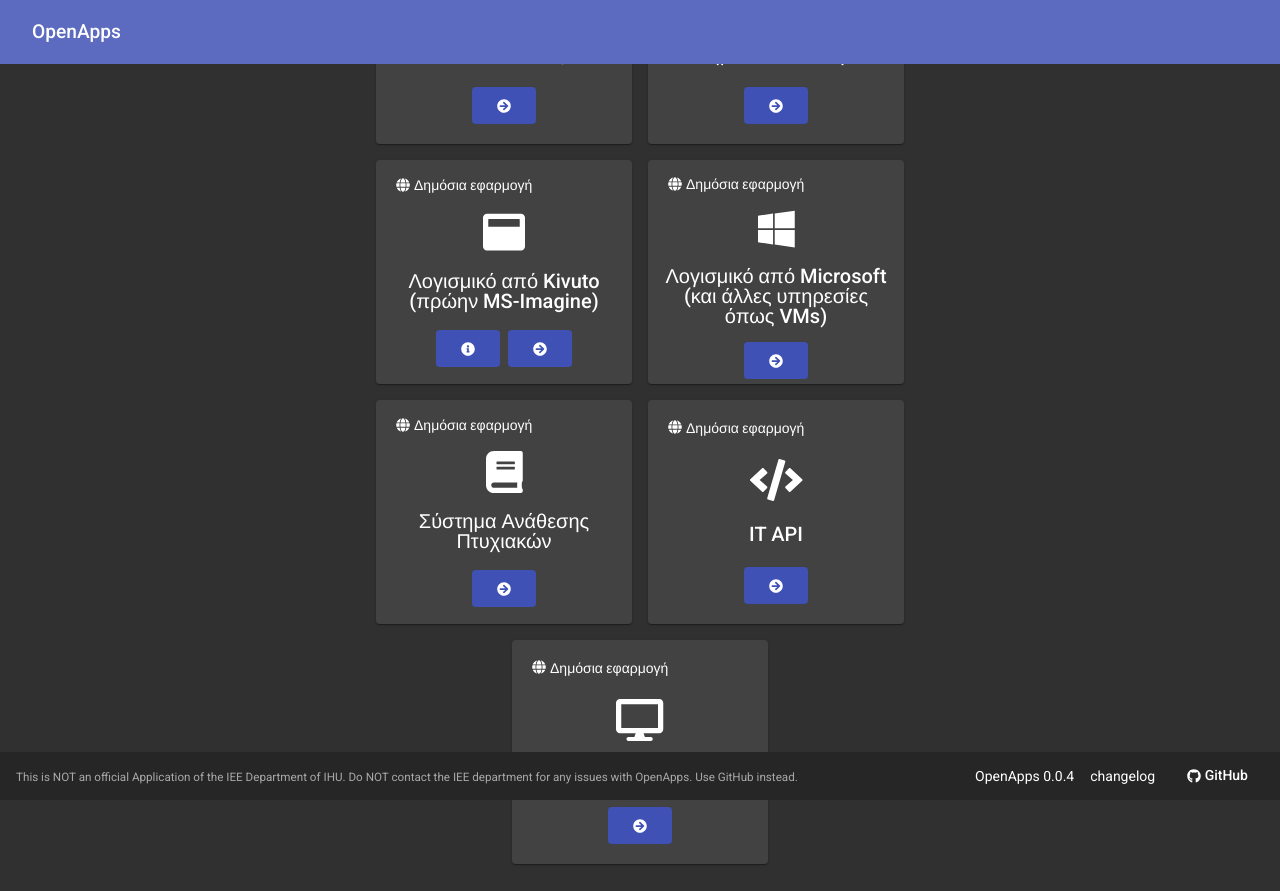
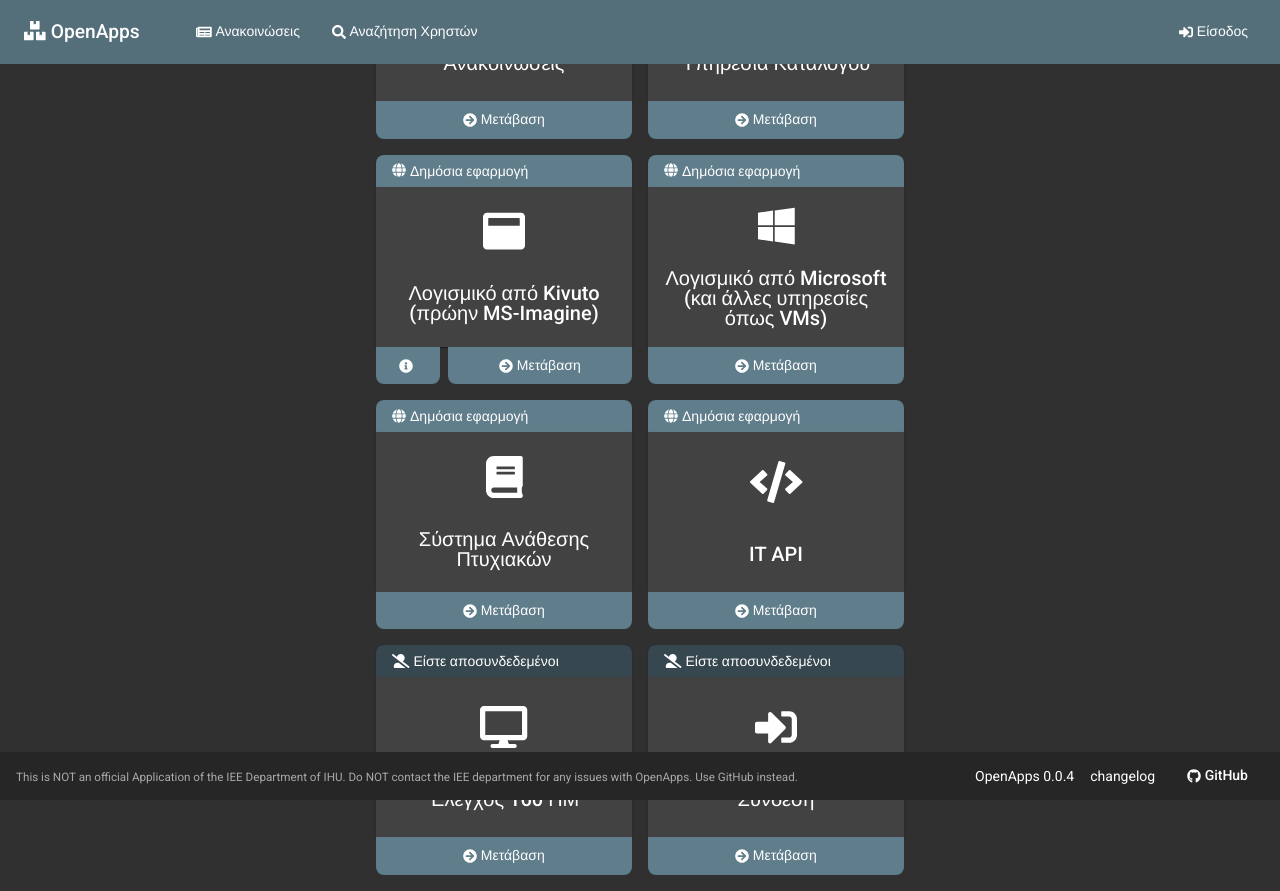
Before and after one commit to theokyr/OpenApps, an Angular app: page / in a window 1280 px wide. Built offline with nearby package versions, Linux system fonts and the light colour scheme.

Commit message:
Layout Improvements
- Improved App Feature cards on Frontpage
- Improved Header and added some basic Navigation

```diff
--- /dev/null
+++ b/src/app/shared/api-feature-state.model.ts
@@ -0,0 +1,6 @@
+export enum ApiFeatureStateModel {
+  Private,
+  Public,
+  SignedOut,
+  SignedIn
+}
--- a/src/app/shared/api-feature.model.ts
+++ b/src/app/shared/api-feature.model.ts
@@ -1,13 +1,14 @@
 import {TranslatedText} from "../lib/announcements/translated-text";
+import {ApiFeatureStateModel} from "./api-feature-state.model";
 
 export class ApiFeature {
   private readonly _title: TranslatedText;
   private readonly _link: string;
   private readonly _infoLink: string;
   private readonly _icon: Object;
-  private readonly _isPublic: boolean;
+  private readonly _isPublic: ApiFeatureStateModel;
 
-  constructor(title: TranslatedText, link: string, infoLink: string, icon: Object, publicFeature: boolean) {
+  constructor(title: TranslatedText, link: string, infoLink: string, icon: Object, publicFeature: ApiFeatureStateModel) {
     this._title = title;
     this._link = link;
     this._infoLink = infoLink;
@@ -31,7 +32,7 @@ export class ApiFeature {
     return this._icon;
   }
 
-  get isPublic(): boolean {
+  get isPublic(): ApiFeatureStateModel {
     return this._isPublic;
   }
 }
--- a/src/app/view-angular/layout/feature/features.ts
+++ b/src/app/shared/features.ts
@@ -1,5 +1,5 @@
-import {ApiFeature} from "../../../shared/api-feature.model";
-import {TranslatedText} from "../../../lib/announcements/translated-text";
+import {ApiFeature} from "./api-feature.model";
+import {TranslatedText} from "../lib/announcements/translated-text";
 import {faNewspaper} from "@fortawesome/free-solid-svg-icons/faNewspaper";
 import {faSearch} from "@fortawesome/free-solid-svg-icons/faSearch";
 import {faWindowMaximize} from "@fortawesome/free-solid-svg-icons/faWindowMaximize";
@@ -7,8 +7,23 @@ import {faWindows} from "@fortawesome/free-brands-svg-icons/faWindows";
 import {faBook} from "@fortawesome/free-solid-svg-icons/faBook";
 import {faCode} from "@fortawesome/free-solid-svg-icons/faCode";
 import {faDesktop} from "@fortawesome/free-solid-svg-icons/faDesktop";
+import {faSignInAlt} from "@fortawesome/free-solid-svg-icons/faSignInAlt";
+import {ApiFeatureStateModel} from "./api-feature-state.model";
 
 export class Features {
+  public static readonly featureSignIn = new ApiFeature(
+    new TranslatedText("Σύνδεση", "Sign in"),
+    "/signin/",
+    "",
+    faSignInAlt,
+    ApiFeatureStateModel.SignedOut);
+
+  public static readonly featureSignOut = new ApiFeature(
+    new TranslatedText("Απούνδεση", "Sign out"),
+    "/signout/",
+    "",
+    faSignInAlt,
+    ApiFeatureStateModel.SignedIn);
 
   public static readonly features = [
     new ApiFeature(
@@ -16,42 +31,42 @@ export class Features {
       "/announcements/",
       "",
       faNewspaper,
-      true),
+      ApiFeatureStateModel.Public),
     new ApiFeature(
       new TranslatedText("Υπηρεσία Καταλόγου", "User Catalog"),
       "/users/",
       "",
       faSearch,
-      true),
+      ApiFeatureStateModel.Public),
     new ApiFeature(
       new TranslatedText("Λογισμικό από Kivuto (πρώην MS-Imagine)", "Kivuto Software (previously MS-Imagine)"),
       "https://e5.onthehub.com/WebStore/ProductsByMajorVersionList.aspx?ws=be0fe910-869b-e011-969d-0030487d8897",
       "https://imselab-atei-thessaloniki.weebly.com/ms-imagine-gr.html",
       faWindowMaximize,
-      true),
+      ApiFeatureStateModel.Public),
     new ApiFeature(
       new TranslatedText("Λογισμικό από Microsoft (και άλλες υπηρεσίες όπως VMs)", "Microsoft Software (and other services such as VMs)"),
       "https://imselab-atei-thessaloniki.weebly.com/ms-azure-gr.html",
       "",
       faWindows,
-      true),
+      ApiFeatureStateModel.Public),
     new ApiFeature(
       new TranslatedText("Σύστημα Ανάθεσης Πτυχιακών", "Thesis Assignment Service"),
       "https://thesis.iee.ihu.gr/",
       "",
       faBook,
-      true),
+      ApiFeatureStateModel.Public),
     new ApiFeature(
       new TranslatedText("IT API", "IT API"),
       "https://login.it.teithe.gr/",
       "",
       faCode,
-      true),
+      ApiFeatureStateModel.Public),
     new ApiFeature(
       new TranslatedText("Έλεγχος 160 ΠΜ", "160 Credits Check"),
       "https://www.iee.ihu.gr/ects160/",
       "",
       faDesktop,
-      true),
+      ApiFeatureStateModel.SignedOut),
   ];
 }
--- a/src/app/view-angular/layout/feature/feature.component.html
+++ b/src/app/view-angular/layout/feature/feature.component.html
@@ -1,31 +1,61 @@
 <div>
-  <mat-card class="app-card" fxLayout="column" fxLayoutAlign="space-around center" fxLayoutGap="1rem">
-
-    <mat-card-header class="privacy-header" fxLayout="row" fxLayoutAlign="start center" fxLayoutGap=".25rem">
-      <ng-container *ngIf="isPublic">
+  <ng-container *ngIf="featureState == API_FEATURE_STATE_PUBLIC">
+    <mat-card class="feature-status feature-status-public"
+              fxLayout="row" fxLayoutAlign="start center"
+              fxLayoutGap=".25rem">
       <fa-icon [icon]="faPublic"></fa-icon>
       <span>Δημόσια εφαρμογή</span>
+    </mat-card>
   </ng-container>
-      <ng-container *ngIf="!isPublic">
+  <ng-container *ngIf="featureState == API_FEATURE_STATE_PRIVATE">
+    <mat-card class="feature-status feature-status-private"
+              fxLayout="row" fxLayoutAlign="start center"
+              fxLayoutGap=".25rem">
       <fa-icon [icon]="faPrivate"></fa-icon>
       <span>Ιδιωτική εφαρμογή</span>
+    </mat-card>
   </ng-container>
-    </mat-card-header>
+  <ng-container *ngIf="featureState == API_FEATURE_STATE_SIGNED_OUT">
+    <mat-card class="feature-status feature-status-signed-out"
+              fxLayout="row" fxLayoutAlign="start center"
+              fxLayoutGap=".25rem">
+      <fa-icon [icon]="faUserSignedOut"></fa-icon>
+      <span>Είστε αποσυνδεδεμένοι</span>
+    </mat-card>
+  </ng-container>
+  <ng-container *ngIf="featureState == API_FEATURE_STATE_SIGNED_IN">
+    <mat-card class="feature-status feature-status-signed-in"
+              fxLayout="row" fxLayoutAlign="start center"
+              fxLayoutGap=".25rem">
+      <fa-icon [icon]="faUserSignedIn"></fa-icon>
+      <span>Είστε συνδεδεμένοι</span>
+    </mat-card>
+  </ng-container>
 
+  <mat-card class="app-card" fxLayout="column" fxLayoutAlign="space-around center" fxLayoutGap="1rem">
     <fa-icon [size]="'3x'" [icon]="icon"></fa-icon>
     <div class="app-card-title">{{title}}</div>
+  </mat-card>
+</div>
 <div class="full-width" fxLayout="row" fxLayoutAlign="center center" fxLayoutGap=".5rem">
-      <a *ngIf="infoLink" mat-flat-button color="primary" [href]="infoLink">
-        <fa-icon [icon]="faInfo"></fa-icon>
+  <a *ngIf="infoLink"
+     fxFlex="20%"
+     mat-flat-button color="primary"
+     target="_blank"
+     [href]="infoLink">
+    <fa-icon [icon]="faInfo"></fa-icon>&nbsp;
   </a>
-      <a *ngIf="isRouterLink" mat-flat-button color="primary"
+  <a *ngIf="isRouterLink"
+     [fxFlex]="infoLink ? '80%' : '100%'"
+     mat-flat-button color="primary"
      [routerLink]="link">
-        <fa-icon [icon]="faOpen"></fa-icon>
+    <fa-icon [icon]="faOpen"></fa-icon>&nbsp;Μετάβαση
   </a>
-      <a *ngIf="!isRouterLink" mat-flat-button color="primary"
+  <a *ngIf="!isRouterLink"
+     [fxFlex]="infoLink ? '80%' : '100%'"
+     mat-flat-button color="primary"
+     target="_blank"
      [href]="link">
-        <fa-icon [icon]="faOpen"></fa-icon>
+    <fa-icon [icon]="faOpen"></fa-icon>&nbsp;Μετάβαση
   </a>
 </div>
-  </mat-card>
-</div>
--- a/src/app/view-angular/layout/feature/feature.component.scss
+++ b/src/app/view-angular/layout/feature/feature.component.scss
@@ -1,11 +1,29 @@
 .app-card {
   width: 16rem;
-  height: 14rem;
+  height: 10rem;
+  border-radius: 0;
 }
 
-.privacy-header {
+.feature-status {
   width: 16rem;
   height: 1rem;
+  border-radius: .5rem .5rem 0 0;
+}
+
+.feature-status-public {
+  background-color: #607d8b;
+}
+
+.feature-status-private {
+  background-color: #757575;
+}
+
+.feature-status-signed-out {
+  background-color: #37474f;
+}
+
+.feature-status-signed-in {
+  background-color: #66bb6a;
 }
 
 a:hover {
@@ -18,3 +36,10 @@ a:hover {
   font-weight: 500;
   text-align: center;
 }
+
+.mat-button,
+.mat-flat-button,
+.mat-icon-button,
+.mat-stroked-button {
+  border-radius: 0 0 .5rem .5rem;
+}
--- a/src/app/view-angular/layout/feature/feature.component.ts
+++ b/src/app/view-angular/layout/feature/feature.component.ts
@@ -3,6 +3,9 @@ import {faGlobe} from "@fortawesome/free-solid-svg-icons/faGlobe";
 import {faLock} from "@fortawesome/free-solid-svg-icons/faLock";
 import {faArrowCircleRight} from "@fortawesome/free-solid-svg-icons/faArrowCircleRight";
 import {faInfoCircle} from "@fortawesome/free-solid-svg-icons/faInfoCircle";
+import {ApiFeatureStateModel} from "../../../shared/api-feature-state.model";
+import {faUserAlt} from "@fortawesome/free-solid-svg-icons/faUserAlt";
+import {faUserAltSlash} from "@fortawesome/free-solid-svg-icons/faUserAltSlash";
 
 @Component({
   selector: 'app-feature',
@@ -10,6 +13,10 @@ import {faInfoCircle} from "@fortawesome/free-solid-svg-icons/faInfoCircle";
   styleUrls: ['./feature.component.scss']
 })
 export class FeatureComponent implements OnInit {
+  public readonly API_FEATURE_STATE_PUBLIC = ApiFeatureStateModel.Public;
+  public readonly API_FEATURE_STATE_PRIVATE = ApiFeatureStateModel.Private;
+  public readonly API_FEATURE_STATE_SIGNED_OUT = ApiFeatureStateModel.SignedOut;
+  public readonly API_FEATURE_STATE_SIGNED_IN = ApiFeatureStateModel.SignedIn;
 
   @Input()
   icon;
@@ -20,12 +27,14 @@ export class FeatureComponent implements OnInit {
   @Input()
   infoLink;
   @Input()
-  isPublic;
+  featureState: ApiFeatureStateModel;
 
   isRouterLink: boolean;
 
   faPublic = faGlobe;
   faPrivate = faLock;
+  faUserSignedOut = faUserAltSlash;
+  faUserSignedIn = faUserAlt;
   faOpen = faArrowCircleRight;
   faInfo = faInfoCircle;
 
--- a/src/app/view-angular/layout/header/header.component.html
+++ b/src/app/view-angular/layout/header/header.component.html
@@ -1,5 +1,23 @@
-<div class="full-width header" fxLayout="row" fxLayoutAlign="space-between center">
-  <button mat-button routerLink="/" class="link-no-style">
-    <span class="app-title">OpenApps</span>
+<div class="full-width header" fxLayout="row" fxLayoutAlign="space-between">
+  <button class="app-button link-no-style" mat-button routerLink="/" fxLayout="row" fxLayoutAlign="center center">
+    <div class="app-title">
+      <fa-icon [icon]="faAppIcon"></fa-icon>&nbsp;OpenApps
+    </div>
   </button>
+  <div fxFlex="grow" class="nav-bar" fxLayoutAlign="space-between center">
+    <div fxLayout="row" fxLayout="start center">
+      <a routerLink="/announcements" routerLinkActive="btn-active" mat-button>
+        <fa-icon [icon]="faAnnouncements"></fa-icon>&nbsp;Ανακοινώσεις
+      </a>
+      <a routerLink="/users" routerLinkActive="btn-active" mat-button>
+        <fa-icon [icon]="faUsers"></fa-icon>&nbsp;Αναζήτηση Χρηστών
+      </a>
+    </div>
+
+    <div>
+      <a routerLink="/signin" mat-button>
+        <fa-icon [icon]="faSignIn"></fa-icon>&nbsp;Είσοδος
+      </a>
+    </div>
+  </div>
 </div>
--- a/src/app/view-angular/layout/header/header.component.scss
+++ b/src/app/view-angular/layout/header/header.component.scss
@@ -1,6 +1,5 @@
 .header {
-  background-color: #5c6bc0;
-  padding: 1rem;
+  background-color: #546e7a;
   position: fixed;
   left: 0;
   top: 0;
@@ -11,7 +10,20 @@
   z-index: 1;
 }
 
+.nav-bar {
+  padding: 1rem;
+}
+
 .app-title {
   font-size: 1.2rem;
   font-weight: 500;
 }
+
+.btn-active {
+  background-color: #333;
+}
+
+.app-button {
+  padding: 1rem 2rem !important;
+  border-radius: 0;
+}
--- a/src/app/view-angular/layout/header/header.component.ts
+++ b/src/app/view-angular/layout/header/header.component.ts
@@ -1,4 +1,10 @@
 import {Component, OnInit} from '@angular/core';
+import {faBoxes} from "@fortawesome/free-solid-svg-icons/faBoxes";
+import {faHome} from "@fortawesome/free-solid-svg-icons/faHome";
+import {faNewspaper} from "@fortawesome/free-solid-svg-icons/faNewspaper";
+import {faSearch} from "@fortawesome/free-solid-svg-icons/faSearch";
+import {faSignInAlt} from "@fortawesome/free-solid-svg-icons/faSignInAlt";
+import {faSignOutAlt} from "@fortawesome/free-solid-svg-icons/faSignOutAlt";
 
 @Component({
   selector: 'app-header',
@@ -7,6 +13,14 @@ import {Component, OnInit} from '@angular/core';
 })
 export class HeaderComponent implements OnInit {
 
+  faAppIcon = faBoxes;
+  faHome = faHome;
+  faAnnouncements = faNewspaper;
+  faUsers = faSearch;
+  faSignIn = faSignInAlt;
+  faSignOut = faSignOutAlt;
+
+
   constructor() {
   }
 
--- a/src/app/view-angular/layout/home/home.component.html
+++ b/src/app/view-angular/layout/home/home.component.html
@@ -11,9 +11,15 @@
                    [link]="feature.link"
                    [infoLink]="feature.infoLink"
                    [icon]="feature.icon"
-                   [isPublic]="feature.isPublic">
+                   [featureState]="feature.isPublic">
       </app-feature>
     </ng-container>
+    <app-feature [title]="featureSignIn.title.value"
+                 [link]="featureSignIn.link"
+                 [infoLink]="featureSignIn.infoLink"
+                 [icon]="featureSignIn.icon"
+                 [featureState]="featureSignIn.isPublic">
+    </app-feature>
   </div>
 
 </div>
--- a/src/app/view-angular/layout/home/home.component.ts
+++ b/src/app/view-angular/layout/home/home.component.ts
@@ -1,5 +1,5 @@
 import {Component, OnInit} from '@angular/core';
-import {Features} from "../feature/features";
+import {Features} from "../../../shared/features";
 import {ApiFeature} from "../../../shared/api-feature.model";
 
 @Component({
@@ -10,12 +10,16 @@ import {ApiFeature} from "../../../shared/api-feature.model";
 export class HomeComponent implements OnInit {
 
   features: ApiFeature[];
+  featureSignIn: ApiFeature;
+  featureSignOut: ApiFeature;
 
   constructor() {
   }
 
   ngOnInit(): void {
     this.features = Features.features;
+    this.featureSignIn = Features.featureSignIn;
+    this.featureSignOut = Features.featureSignOut;
   }
 
 }
--- a/src/styles.scss
+++ b/src/styles.scss
@@ -11,8 +11,8 @@
 // Define the palettes for your theme using the Material Design palettes available in palette.scss
 // (imported above). For each palette, you can optionally specify a default, lighter, and darker
 // hue. Available color palettes: https://material.io/design/color/
-$openapps-primary: mat-palette($mat-indigo);
-$openapps-accent: mat-palette($mat-pink, A200, A100, A400);
+$openapps-primary: mat-palette($mat-blue-gray);
+$openapps-accent: mat-palette($mat-blue, A200, A100, A400);
 
 // The warn palette is optional (defaults to red).
 $openapps-warn: mat-palette($mat-red);
```
Lines whose indentation alone changed are shown as unchanged.
